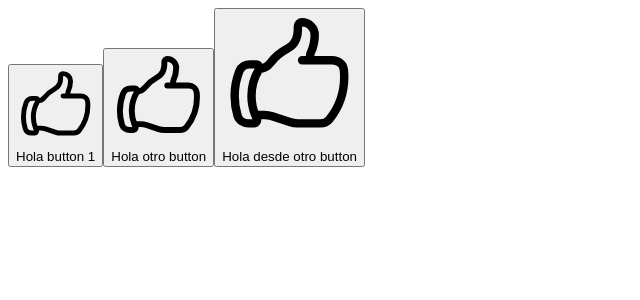
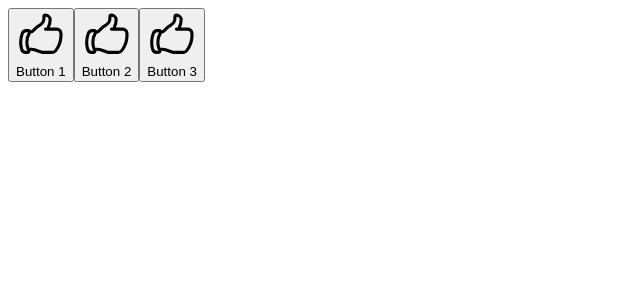
Before and after one commit to michel-lopez-franco/ReactEjemplos, a React (Vite) app in the folder 00-hola-mundo/: page / in a window 1280 px wide. Shown: the top 300 px of the page, without its empty margins (0-640 px from the left). Built offline with nearby package versions, Linux system fonts and the light colour scheme.

Commit message:
Se puede crear una funcion para crear botones pero no es la mejor forma

```diff
--- a/00-hola-mundo/src/main.jsx
+++ b/00-hola-mundo/src/main.jsx
@@ -1,31 +1,24 @@
 import React from 'react'
 import ReactDOM from 'react-dom/client'
 
-// https://heroicons.com/
-// https://www.svgrepo.com/vectors/like/
+
+const createButton = ({text}) => {
+
+  return (<button>
+  <svg xmlns="http://www.w3.org/2000/svg" fill="none" viewBox="0 0 24 24" strokeWidth={1.5} stroke="currentColor" className="w-6 h-6">
+  <path strokeLinecap="round" strokeLinejoin="round" d="M6.633 10.25c.806 0 1.533-.446 2.031-1.08a9.041 9.041 0 0 1 2.861-2.4c.723-.384 1.35-.956 1.653-1.715a4.498 4.498 0 0 0 .322-1.672V2.75a.75.75 0 0 1 .75-.75 2.25 2.25 0 0 1 2.25 2.25c0 1.152-.26 2.243-.723 3.218-.266.558.107 1.282.725 1.282m0 0h3.126c1.026 0 1.945.694 2.054 1.715.045.422.068.85.068 1.285a11.95 11.95 0 0 1-2.649 7.521c-.388.482-.987.729-1.605.729H13.48c-.483 0-.964-.078-1.423-.23l-3.114-1.04a4.501 4.501 0 0 0-1.423-.23H5.904m10.598-9.75H14.25M5.904 18.5c.083.205.173.405.27.602.197.4-.078.898-.523.898h-.908c-.889 0-1.713-.518-1.972-1.368a12 12 0 0 1-.521-3.507c0-1.553.295-3.036.831-4.398C3.387 9.953 4.167 9.5 5 9.5h1.053c.472 0 .745.556.5.96a8.958 8.958 0 0 0-1.302 4.665c0 1.194.232 2.333.654 3.375Z" />
+  </svg>
+    {text}
+  </button>
+)}
+
 
 ReactDOM.createRoot(document.getElementById('root')).render(
     <React.Fragment>
-      <button>
-      <svg xmlns="http://www.w3.org/2000/svg" fill="none" viewBox="0 0 24 24" strokeWidth={1.5} stroke="currentColor" className="w-6 h-6">
-      <path strokeLinecap="round" strokeLinejoin="round" d="M6.633 10.25c.806 0 1.533-.446 2.031-1.08a9.041 9.041 0 0 1 2.861-2.4c.723-.384 1.35-.956 1.653-1.715a4.498 4.498 0 0 0 .322-1.672V2.75a.75.75 0 0 1 .75-.75 2.25 2.25 0 0 1 2.25 2.25c0 1.152-.26 2.243-.723 3.218-.266.558.107 1.282.725 1.282m0 0h3.126c1.026 0 1.945.694 2.054 1.715.045.422.068.85.068 1.285a11.95 11.95 0 0 1-2.649 7.521c-.388.482-.987.729-1.605.729H13.48c-.483 0-.964-.078-1.423-.23l-3.114-1.04a4.501 4.501 0 0 0-1.423-.23H5.904m10.598-9.75H14.25M5.904 18.5c.083.205.173.405.27.602.197.4-.078.898-.523.898h-.908c-.889 0-1.713-.518-1.972-1.368a12 12 0 0 1-.521-3.507c0-1.553.295-3.036.831-4.398C3.387 9.953 4.167 9.5 5 9.5h1.053c.472 0 .745.556.5.96a8.958 8.958 0 0 0-1.302 4.665c0 1.194.232 2.333.654 3.375Z" />
-      </svg>
-        Hola button 1
-      </button>
 
-      <button>
-      <svg xmlns="http://www.w3.org/2000/svg" fill="none" viewBox="0 0 24 24" strokeWidth={1.5} stroke="currentColor" className="w-6 h-6">
-      <path strokeLinecap="round" strokeLinejoin="round" d="M6.633 10.25c.806 0 1.533-.446 2.031-1.08a9.041 9.041 0 0 1 2.861-2.4c.723-.384 1.35-.956 1.653-1.715a4.498 4.498 0 0 0 .322-1.672V2.75a.75.75 0 0 1 .75-.75 2.25 2.25 0 0 1 2.25 2.25c0 1.152-.26 2.243-.723 3.218-.266.558.107 1.282.725 1.282m0 0h3.126c1.026 0 1.945.694 2.054 1.715.045.422.068.85.068 1.285a11.95 11.95 0 0 1-2.649 7.521c-.388.482-.987.729-1.605.729H13.48c-.483 0-.964-.078-1.423-.23l-3.114-1.04a4.501 4.501 0 0 0-1.423-.23H5.904m10.598-9.75H14.25M5.904 18.5c.083.205.173.405.27.602.197.4-.078.898-.523.898h-.908c-.889 0-1.713-.518-1.972-1.368a12 12 0 0 1-.521-3.507c0-1.553.295-3.036.831-4.398C3.387 9.953 4.167 9.5 5 9.5h1.053c.472 0 .745.556.5.96a8.958 8.958 0 0 0-1.302 4.665c0 1.194.232 2.333.654 3.375Z" />
-      </svg>
-        Hola otro button
-      </button>
-
-      <button>
-      <svg xmlns="http://www.w3.org/2000/svg" fill="none" viewBox="0 0 24 24" strokeWidth={1.5} stroke="currentColor" className="w-6 h-6">
-      <path strokeLinecap="round" strokeLinejoin="round" d="M6.633 10.25c.806 0 1.533-.446 2.031-1.08a9.041 9.041 0 0 1 2.861-2.4c.723-.384 1.35-.956 1.653-1.715a4.498 4.498 0 0 0 .322-1.672V2.75a.75.75 0 0 1 .75-.75 2.25 2.25 0 0 1 2.25 2.25c0 1.152-.26 2.243-.723 3.218-.266.558.107 1.282.725 1.282m0 0h3.126c1.026 0 1.945.694 2.054 1.715.045.422.068.85.068 1.285a11.95 11.95 0 0 1-2.649 7.521c-.388.482-.987.729-1.605.729H13.48c-.483 0-.964-.078-1.423-.23l-3.114-1.04a4.501 4.501 0 0 0-1.423-.23H5.904m10.598-9.75H14.25M5.904 18.5c.083.205.173.405.27.602.197.4-.078.898-.523.898h-.908c-.889 0-1.713-.518-1.972-1.368a12 12 0 0 1-.521-3.507c0-1.553.295-3.036.831-4.398C3.387 9.953 4.167 9.5 5 9.5h1.053c.472 0 .745.556.5.96a8.958 8.958 0 0 0-1.302 4.665c0 1.194.232 2.333.654 3.375Z" />
-      </svg>
-        Hola desde otro button
-      </button>
+      {createButton({ text: 'Button 1' })}
+      {createButton({ text: 'Button 2' })}
+      {createButton({text: 'Button 3' })}
 
     </React.Fragment>
 )
```
